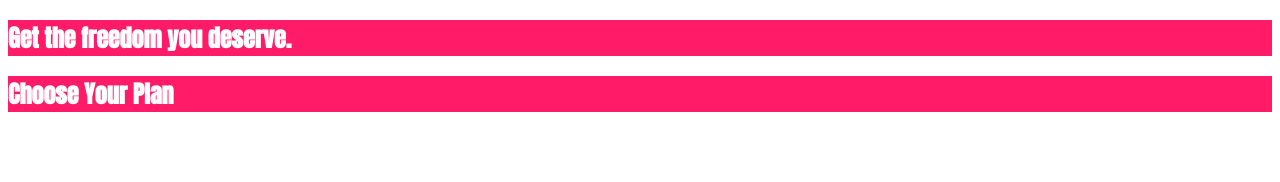
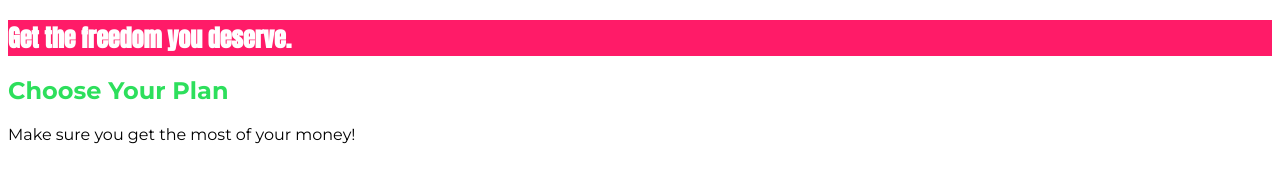
Before and after one commit to UnbiasedEagle/css-course, a plain HTML site: page course-project/index.html in a window 1280 px wide. Drawn offline with Linux system fonts and the light colour scheme.

Commit message:
finished section 1

```diff
--- a/course-project/index.html
+++ b/course-project/index.html
@@ -11,11 +11,12 @@
 
 <body>
     <main>
-        <section>
+        <section id='product-overview'>
             <h1>Get the freedom you deserve.</h1>
         </section>
-        <section>
-            <h1>Choose Your Plan</h1>
+        <section id='plans'>
+            <h1 class='section-title'>Choose Your Plan</h1>
+            <p>Make sure you get the most of your money!</p>
         </section>
     </main>
 </body>
--- a/course-project/main.css
+++ b/course-project/main.css
@@ -1,10 +1,20 @@
 @import url('https://fonts.googleapis.com/css2?family=Anton&display=swap');
 
-section {
+@import url('https://fonts.googleapis.com/css2?family=Montserrat:wght@400;700&display=swap');
+
+body {
+  font-family: 'Montserrat', sans-serif;
+}
+
+#product-overview {
   background-color: #ff1b68;
 }
 
-h1 {
+#product-overview h1 {
   color: #fff;
   font-family: 'Anton', sans-serif;
 }
+
+.section-title {
+  color: #2ddf5c;
+}
```
